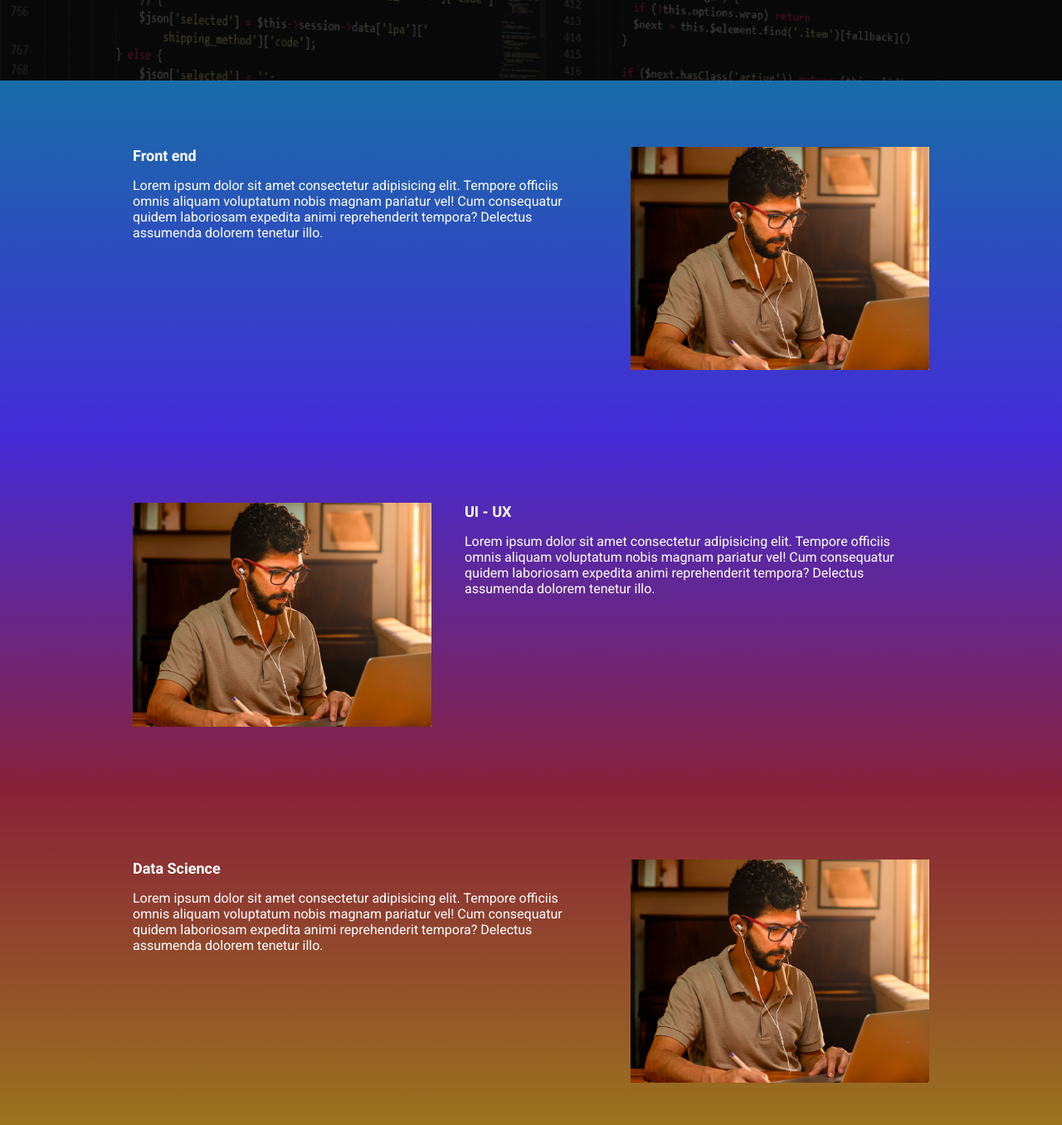
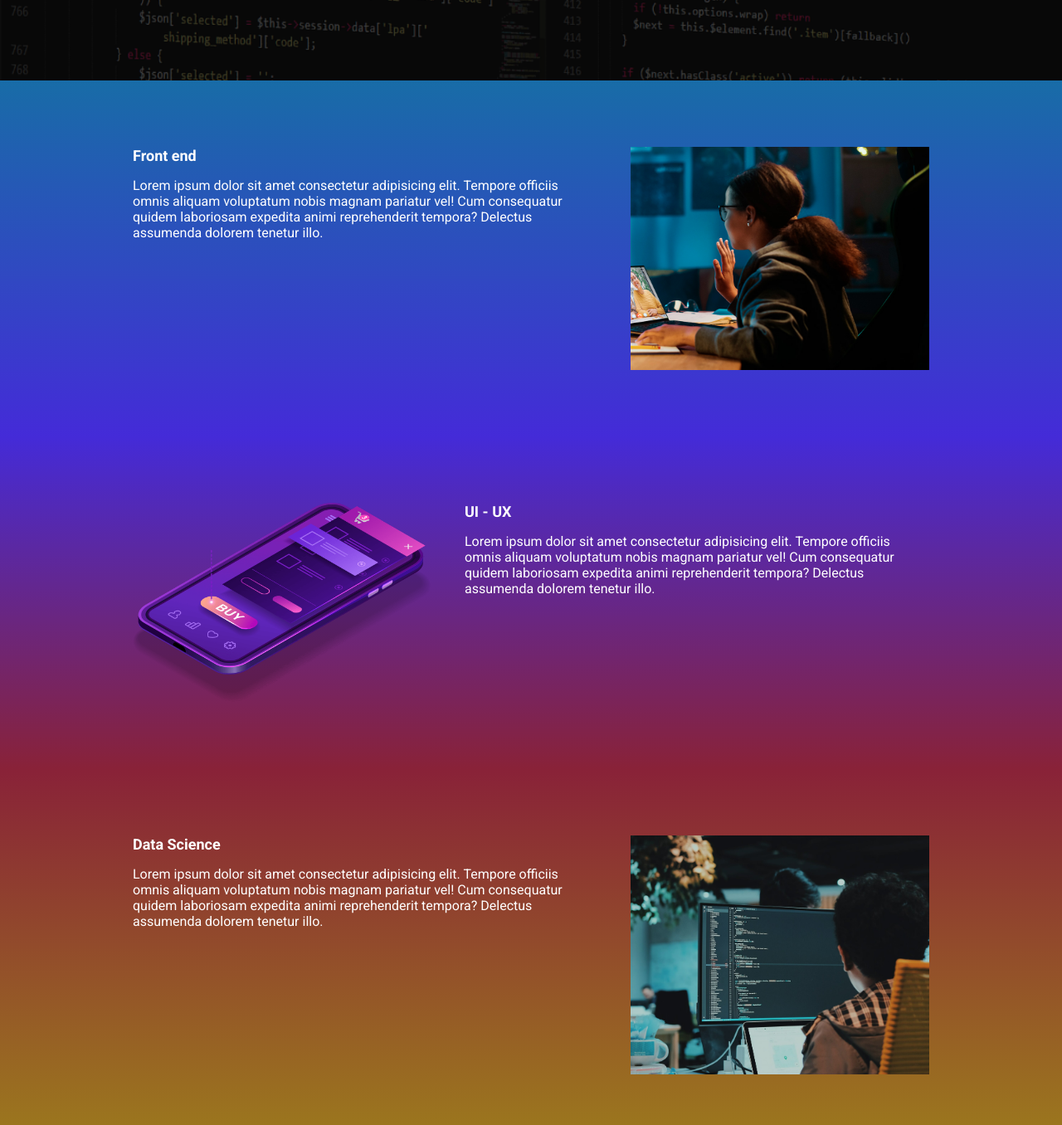
Before and after one commit to MarceloBenites1985/ebac_tech_talks_main, a website built with Parcel: page src/index.html in a window 1280 px wide. Shown: the part 464-1820 px from the top of the page at 83% size. Built offline with nearby package versions, Linux system fonts and the light colour scheme.

Commit message:
configurando o site

```diff
--- a/src/index.html
+++ b/src/index.html
@@ -47,7 +47,7 @@
                 Lorem ipsum dolor sit amet consectetur adipisicing elit. Tempore officiis omnis aliquam voluptatum nobis magnam pariatur vel! Cum consequatur quidem laboriosam expedita animi reprehenderit tempora? Delectus assumenda dolorem tenetur illo.
             </p>
         </div>
-        <img class="event__image" src="./images/frontend.png" alt="Front-end">
+        <img class="event__image" src="./images/backend.png" alt="Front-end">
       </div>
    </section>
 
@@ -59,7 +59,7 @@
               Lorem ipsum dolor sit amet consectetur adipisicing elit. Tempore officiis omnis aliquam voluptatum nobis magnam pariatur vel! Cum consequatur quidem laboriosam expedita animi reprehenderit tempora? Delectus assumenda dolorem tenetur illo.
           </p>
       </div>
-      <img class="event__image" src="./images/frontend.png" alt="Front-end">
+      <img class="event__image" src="./images/ui-ux.png" alt="Front-end">
     </div>
  </section>
 
@@ -71,7 +71,7 @@
               Lorem ipsum dolor sit amet consectetur adipisicing elit. Tempore officiis omnis aliquam voluptatum nobis magnam pariatur vel! Cum consequatur quidem laboriosam expedita animi reprehenderit tempora? Delectus assumenda dolorem tenetur illo.
           </p>
       </div>
-      <img class="event__image" src="./images/frontend.png" alt="Front-end">
+      <img class="event__image" src="./images/data.png" alt="Front-end">
     </div>
  </section>
 
@@ -83,7 +83,7 @@
               Lorem ipsum dolor sit amet consectetur adipisicing elit. Tempore officiis omnis aliquam voluptatum nobis magnam pariatur vel! Cum consequatur quidem laboriosam expedita animi reprehenderit tempora? Delectus assumenda dolorem tenetur illo.
           </p>
       </div>
-      <img class="event__image" src="./images/frontend.png" alt="Front-end">
+      <img class="event__image" src="./images/backend.png" alt="Front-end">
     </div>
  </section>
 
```
